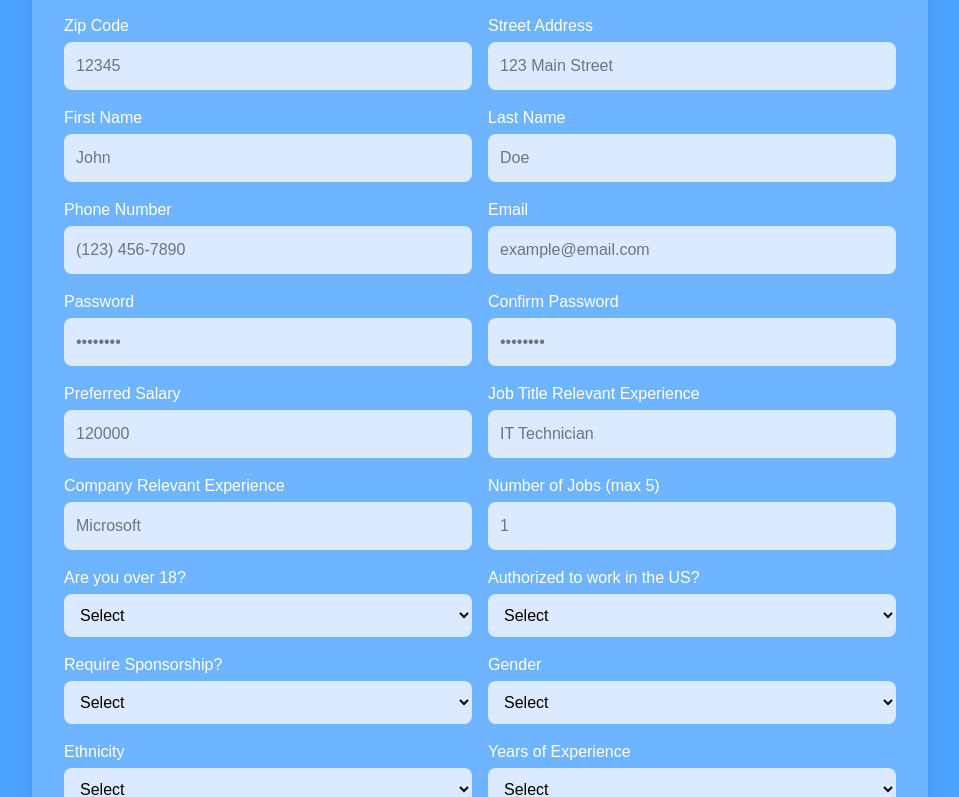
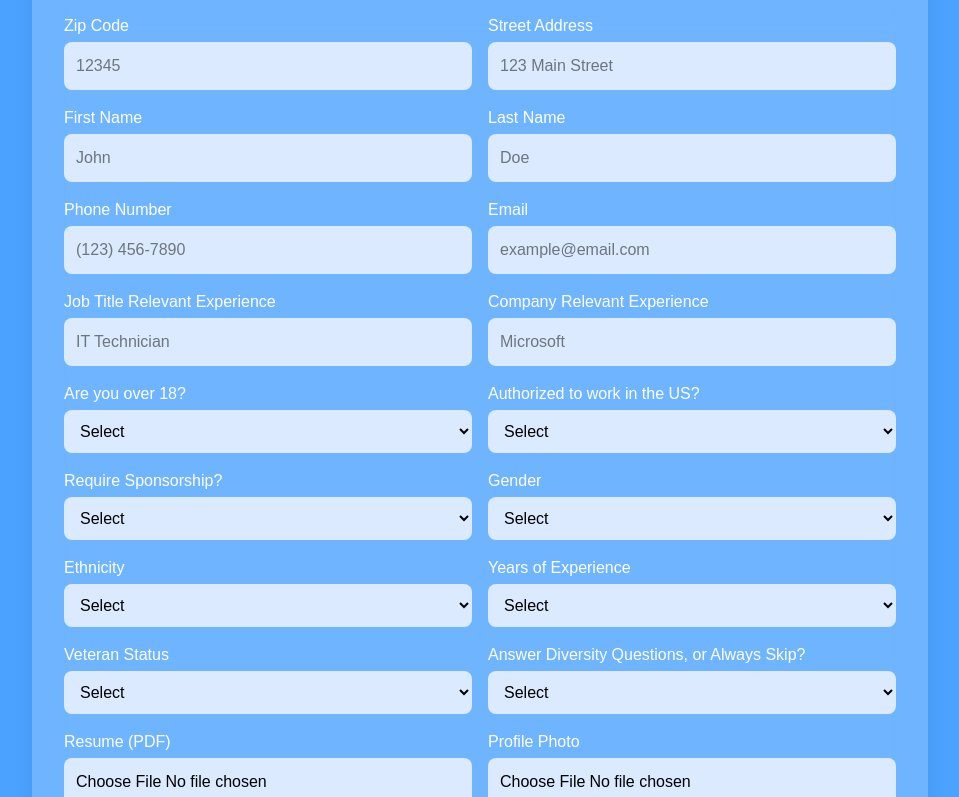
Before and after one commit to jobblixor/jobblixor-frontend-current, a Next.js app: page / in a window 1280 px wide. Shown: the part 682-1479 px from the top of the page, without its empty margins (160-1119 px from the left). Built offline with nearby package versions, Linux system fonts and the light colour scheme.

Commit message:
Update page.tsx

```diff
--- a/src/app/page.tsx
+++ b/src/app/page.tsx
@@ -191,13 +191,9 @@ export default function Page() {
                 { label: 'Last Name', name: 'last_name', placeholder: 'Doe' },
                 { label: 'Phone Number', name: 'phone_number', placeholder: '(123) 456-7890' },
                 { label: 'Email', name: 'email', placeholder: 'example@email.com' },
-                { label: 'Password', name: 'password', type: 'password', placeholder: '••••••••' },
-                { label: 'Confirm Password', name: 'confirm_password', type: 'password', placeholder: '••••••••' },
-                { label: 'Preferred Salary', name: 'preferred_salary', placeholder: '120000' },
                 { label: 'Job Title Relevant Experience', name: 'job_title_relevant_experience', placeholder: 'IT Technician' },
                 { label: 'Company Relevant Experience', name: 'company_relevant_experience', placeholder: 'Microsoft' },
 
-                { label: 'Number of Jobs (max 5)', name: 'num_jobs', placeholder: '1' },
               ].map(({ label, name, placeholder, type = 'text' }) => (
                 <div key={name}>
                   <label className="block text-white mb-1">{label}</label>
```
